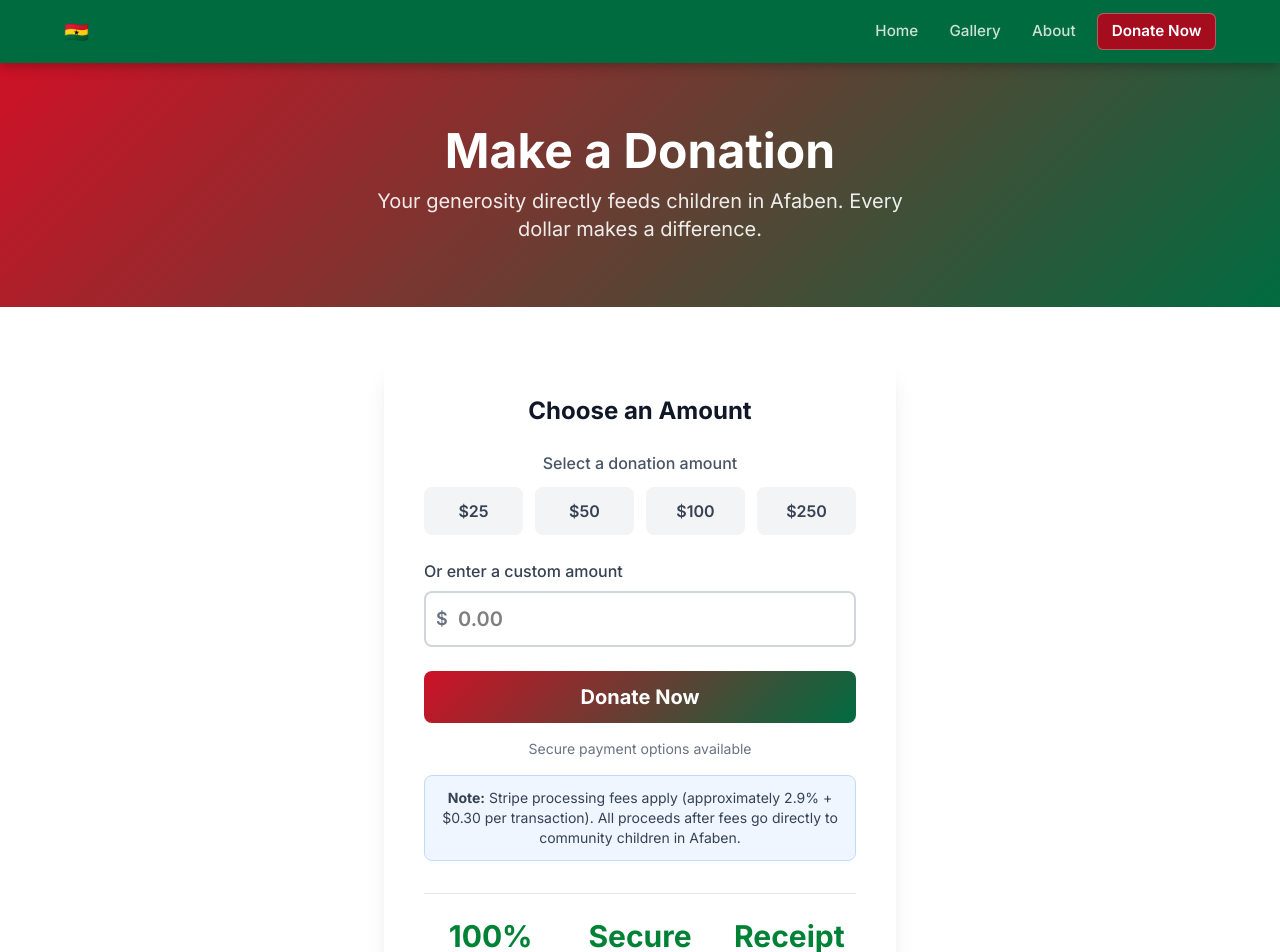
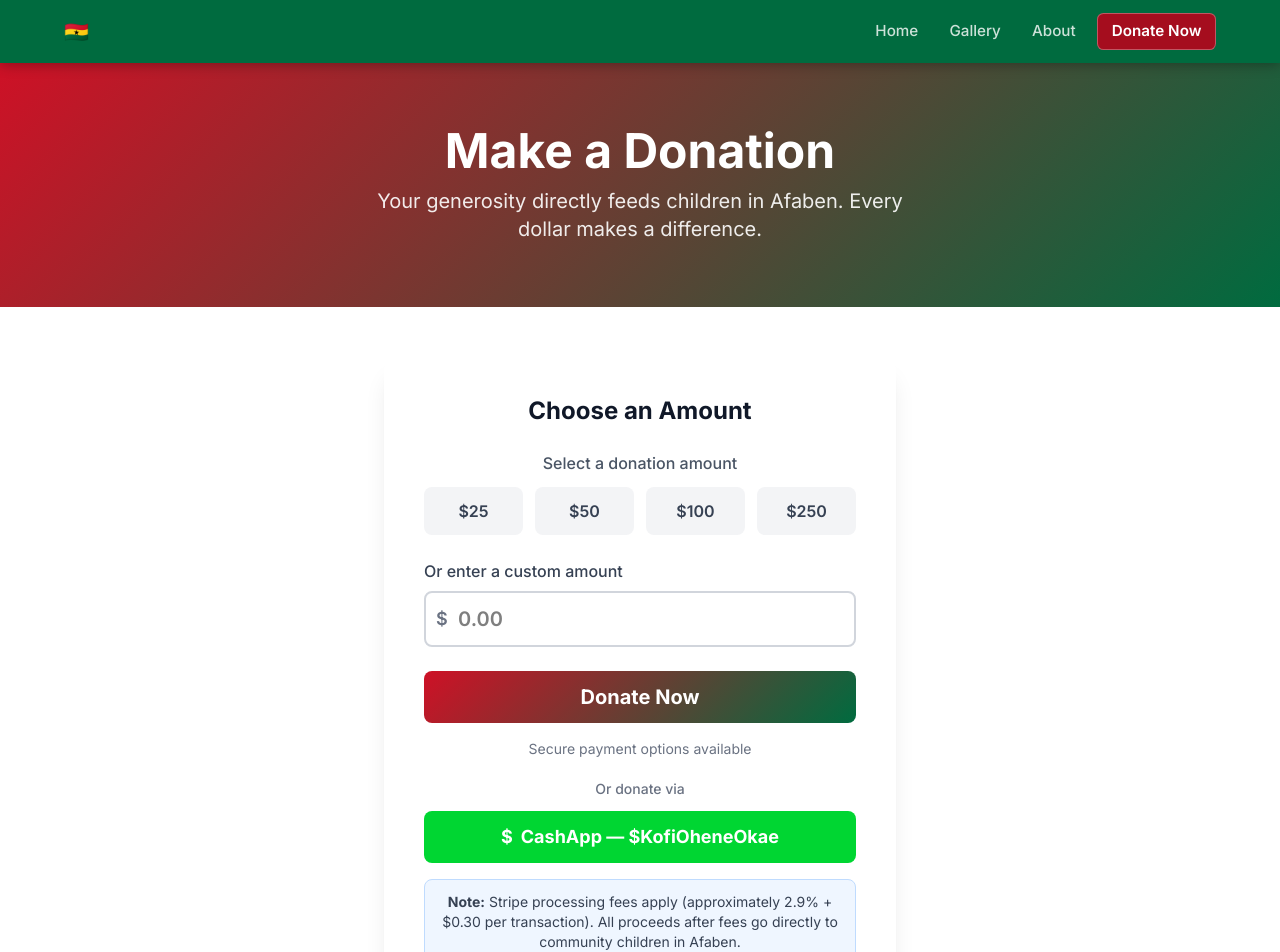
Before and after one commit to bayeh1/ProjectSaveDaKidz, a React (Vite) app: page /donate in a window 1280 px wide. Shown: the top 952 px of the page. Built offline with nearby package versions, Linux system fonts and the light colour scheme.

Commit message:
Add CashApp payment option to donate page

```diff
--- a/src/config.ts
+++ b/src/config.ts
@@ -34,9 +34,9 @@ export const config: Config = {
 
   alternativePayments: {
     cashApp: {
-      enabled: false,
-      cashtag: '$YourCashTag',
-      link: 'https://cash.app/$YourCashTag',
+      enabled: true,
+      cashtag: '$KofiOheneOkae',
+      link: 'https://cash.app/$KofiOheneOkae',
     },
     venmo: {
       enabled: false,
--- a/src/pages/Donate.tsx
+++ b/src/pages/Donate.tsx
@@ -119,6 +119,33 @@ export default function Donate() {
               {card.secureNote}
             </p>
 
+            {/* Alternative Payment Options */}
+            {(config.alternativePayments.cashApp.enabled || config.alternativePayments.zelle.enabled) && (
+              <div className="mt-5">
+                <p className="text-center text-gray-500 text-sm mb-3 font-medium">Or donate via</p>
+                <div className="flex flex-col gap-3">
+                  {config.alternativePayments.cashApp.enabled && (
+                    <a
+                      href={config.alternativePayments.cashApp.link}
+                      target="_blank"
+                      rel="noopener noreferrer"
+                      className="flex items-center justify-center gap-2 w-full py-3 px-4 rounded-lg font-bold text-white text-lg"
+                      style={{ backgroundColor: '#00D632' }}
+                    >
+                      <span>$</span> CashApp — {config.alternativePayments.cashApp.cashtag}
+                    </a>
+                  )}
+                  {config.alternativePayments.zelle.enabled && (
+                    <div className="flex items-center justify-center gap-2 w-full py-3 px-4 rounded-lg font-bold text-white text-lg"
+                      style={{ backgroundColor: '#6D1ED4' }}
+                    >
+                      <span>⚡</span> Zelle — {config.alternativePayments.zelle.email}
+                    </div>
+                  )}
+                </div>
+              </div>
+            )}
+
             {/* Disclaimer */}
             <div className="mt-4 p-3 rounded-lg border" style={{ backgroundColor: '#eff6ff', borderColor: '#bfdbfe' }}>
               <p className="text-sm text-gray-700 text-center mb-0">
```
